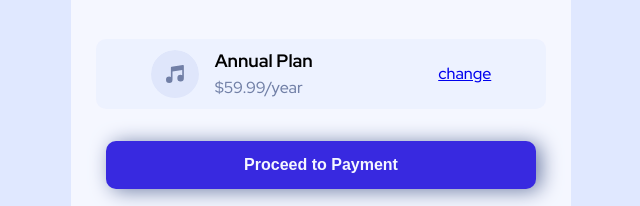
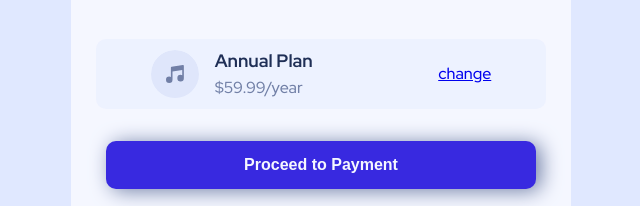
Before and after one commit to pavan-ptv/pavan-ptv.github.io, a plain HTML site: page order-summary-component-main/index.html in a window 1280 px wide. Shown: the part 466-672 px from the top of the page, 319-959 px from the left. Drawn offline with Linux system fonts and the light colour scheme.

Commit message:
fixed bug

```diff
--- a/order-summary-component-main/style.css
+++ b/order-summary-component-main/style.css
@@ -11,7 +11,7 @@ body {
     line-height: 1.6;
 }
 
-h1,h3{
+h1,h2{
     color: hsl(223, 47%, 23%);
 }
 h1 {
```
